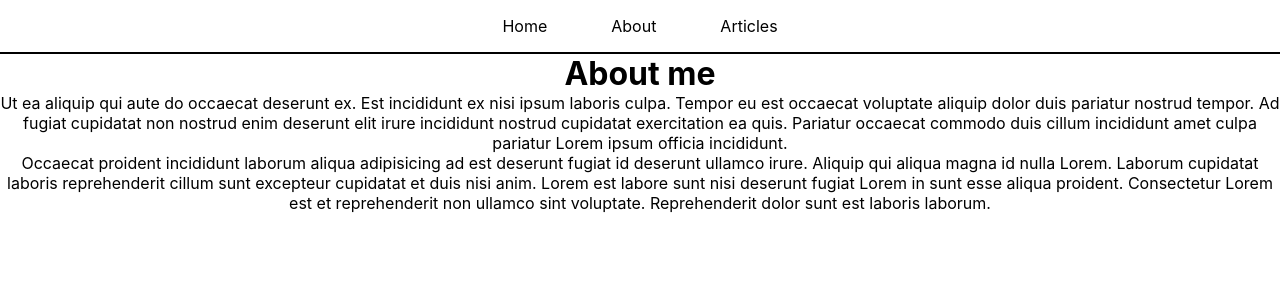
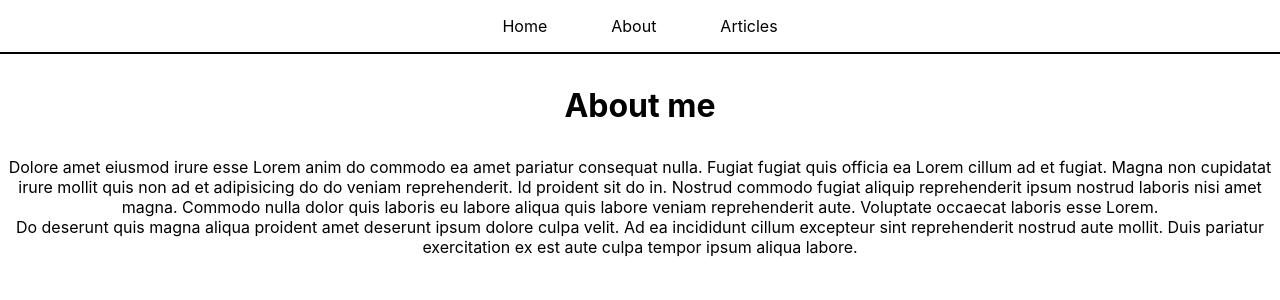
Before and after one commit to OAndris/React-Creating-and-Hosting-a-Full-Stack-Site, a React (Create React App) app in the folder frontend/: page /about in a window 1280 px wide. Shown: the top 300 px of the page. Built offline with nearby package versions, Linux system fonts and the light colour scheme.

Commit message:
Finish frontend (without much styling or refactoring)

```diff
--- a/frontend/src/App.js
+++ b/frontend/src/App.js
@@ -1,10 +1,11 @@
 import React from 'react';
-import { BrowserRouter as Router, Route } from 'react-router-dom';
+import { BrowserRouter as Router, Route, Switch } from 'react-router-dom';
 import './App.scss';
 import HomePage from './pages/HomePage';
 import AboutPage from './pages/AboutPage';
-import ArticlesList from './pages/ArticlesList';
+import ArticlesListPage from './pages/ArticlesListPage';
 import ArticlePage from './pages/ArticlePage';
+import NotFoundPage from './pages/NotFoundPage';
 import NavBar from './components/NavBar/NavBar';
 
 const App = () => (
@@ -12,10 +13,13 @@ const App = () => (
         <div className="App">
             <NavBar />
             <div id="page-body">
-                <Route exact path="/" component={HomePage} />
-                <Route path="/about" component={AboutPage} />
-                <Route path="/articles-list" component={ArticlesList} />
-                <Route path="/article" component={ArticlePage} />
+                <Switch>
+                    <Route exact path="/" component={HomePage} />
+                    <Route path="/about" component={AboutPage} />
+                    <Route path="/articles-list" component={ArticlesListPage} />
+                    <Route path="/article/:name" component={ArticlePage} />
+                    <Route component={NotFoundPage} />
+                </Switch>
             </div>
         </div>
     </Router>
--- a/frontend/src/App.scss
+++ b/frontend/src/App.scss
@@ -1,3 +1,7 @@
 .App {
     text-align: center;
 }
+
+h1 {
+    margin: 1em;
+}
--- /dev/null
+++ b/frontend/src/assets/article-content.js
@@ -0,0 +1,28 @@
+const articles = [
+    {
+        name: 'learn-react',
+        title: 'The Fastest Way to Learn React',
+        content: [
+            'Quis eiusmod est officia eu dolor eiusmod sit cillum. Exercitation non id irure sit pariatur in enim excepteur id. Sint esse nostrud cillum mollit aute ex nostrud aliquip et et et in eu.',
+            'Tempor qui dolor nostrud commodo veniam laboris ex duis dolor. Ullamco culpa nisi cupidatat esse est esse exercitation eiusmod eiusmod sint tempor veniam ad. Elit aliquip aute laborum pariatur exercitation adipisicing.',
+        ],
+    },
+    {
+        name: 'learn-node',
+        title: 'How to Build a Node Server in 10 Minutes',
+        content: [
+            'Ad eiusmod veniam non nisi non est. Deserunt Lorem nisi nostrud deserunt deserunt pariatur sit in reprehenderit reprehenderit elit quis incididunt quis. Veniam adipisicing aliquip proident quis proident enim qui fugiat qui anim ea deserunt duis. Proident est anim ad occaecat id laborum ad veniam magna reprehenderit est id officia. Duis mollit incididunt occaecat in incididunt aute aliquip. Culpa tempor quis laboris laboris laboris laboris Lorem id laborum eiusmod.',
+            'Aliqua ut ea amet magna proident incididunt sunt non sunt. Velit adipisicing aliquip voluptate laboris labore. Pariatur minim fugiat anim elit. Sit exercitation est velit irure voluptate et. Officia esse nisi dolore qui proident id consequat irure Lorem elit. Officia exercitation nulla in sit sint qui.',
+        ],
+    },
+    {
+        name: 'resumes',
+        title: 'My Thoughts on Resumes',
+        content: [
+            'Aliquip esse eu duis pariatur in ea ex nisi proident aute enim aute commodo. Lorem pariatur nostrud cupidatat dolore et nostrud nostrud proident incididunt aliquip eu. Aliqua irure in tempor anim eiusmod irure ad nulla pariatur eiusmod laborum velit ipsum amet. Irure laborum reprehenderit nisi nisi. Sit Lorem non exercitation elit est id consequat consectetur. Ad nulla officia labore incididunt commodo.',
+            'Sunt in occaecat et id id. Nostrud dolore nisi irure esse est tempor. Quis fugiat veniam aliquip dolore laboris amet quis aliqua elit ullamco. Non anim sint do aute. Consequat mollit in duis reprehenderit cupidatat eu laboris Lorem consectetur ipsum.',
+        ],
+    },
+];
+
+export default articles;
--- /dev/null
+++ b/frontend/src/components/ArticlesList/ArticlesList.js
@@ -0,0 +1,23 @@
+import React from 'react';
+import { Link } from 'react-router-dom';
+
+const ArticlesList = ({ articles }) => (
+    <>
+        {articles.map((article, key) => (
+            <Link
+                key={key}
+                to={`/article/${article.name}`}
+                style={{
+                    margin: '0.5em',
+                    textDecoration: 'none',
+                    color: 'black',
+                }}
+            >
+                <h3>{article.title}</h3>
+                <p>{article.content[0].substring(0, 150)}...</p>
+            </Link>
+        ))}
+    </>
+);
+
+export default ArticlesList;
--- a/frontend/src/pages/AboutPage.js
+++ b/frontend/src/pages/AboutPage.js
@@ -4,21 +4,20 @@ const AboutPage = () => (
     <>
         <h1>About me</h1>
         <p>
-            Ut ea aliquip qui aute do occaecat deserunt ex. Est incididunt ex
-            nisi ipsum laboris culpa. Tempor eu est occaecat voluptate aliquip
-            dolor duis pariatur nostrud tempor. Ad fugiat cupidatat non nostrud
-            enim deserunt elit irure incididunt nostrud cupidatat exercitation
-            ea quis. Pariatur occaecat commodo duis cillum incididunt amet culpa
-            pariatur Lorem ipsum officia incididunt.
+            Dolore amet eiusmod irure esse Lorem anim do commodo ea amet
+            pariatur consequat nulla. Fugiat fugiat quis officia ea Lorem cillum
+            ad et fugiat. Magna non cupidatat irure mollit quis non ad et
+            adipisicing do do veniam reprehenderit. Id proident sit do in.
+            Nostrud commodo fugiat aliquip reprehenderit ipsum nostrud laboris
+            nisi amet magna. Commodo nulla dolor quis laboris eu labore aliqua
+            quis labore veniam reprehenderit aute. Voluptate occaecat laboris
+            esse Lorem.
         </p>
         <p>
-            Occaecat proident incididunt laborum aliqua adipisicing ad est
-            deserunt fugiat id deserunt ullamco irure. Aliquip qui aliqua magna
-            id nulla Lorem. Laborum cupidatat laboris reprehenderit cillum sunt
-            excepteur cupidatat et duis nisi anim. Lorem est labore sunt nisi
-            deserunt fugiat Lorem in sunt esse aliqua proident. Consectetur
-            Lorem est et reprehenderit non ullamco sint voluptate. Reprehenderit
-            dolor sunt est laboris laborum.
+            Do deserunt quis magna aliqua proident amet deserunt ipsum dolore
+            culpa velit. Ad ea incididunt cillum excepteur sint reprehenderit
+            nostrud aute mollit. Duis pariatur exercitation ex est aute culpa
+            tempor ipsum aliqua labore.
         </p>
     </>
 );
--- a/frontend/src/pages/ArticlePage.js
+++ b/frontend/src/pages/ArticlePage.js
@@ -1,9 +1,36 @@
 import React from 'react';
+import articleContent from '../assets/article-content';
+import ArticlesList from '../components/ArticlesList/ArticlesList';
+import NotFoundPage from './NotFoundPage';
 
-const ArticlePage = () => (
-    <>
-        <h1>This is an article</h1>
-    </>
-);
+const ArticlePage = ({ match }) => {
+    const name = match.params.name;
+    const article = articleContent.find((article) => article.name === name);
+
+    if (!article) return <NotFoundPage />;
+
+    const otherArticles = articleContent.filter(
+        (article) => article.name !== name
+    );
+
+    return (
+        <>
+            <h1>{article.title}</h1>
+            {article.content.map((paragraph, key) => (
+                <p key={key}>{paragraph}</p>
+            ))}
+            <h2
+                style={{
+                    marginTop: '4em',
+                    borderTop: '1px solid black',
+                    paddingTop: '1em',
+                }}
+            >
+                Other Articles:
+            </h2>
+            <ArticlesList articles={otherArticles} />
+        </>
+    );
+};
 
 export default ArticlePage;
--- a/frontend/src/pages/ArticlesList.js
+++ /dev/null
@@ -1,9 +0,0 @@
-import React from 'react';
-
-const ArticlesList = () => (
-    <>
-        <h1>Articles</h1>
-    </>
-);
-
-export default ArticlesList;
--- /dev/null
+++ b/frontend/src/pages/ArticlesListPage.js
@@ -0,0 +1,12 @@
+import React from 'react';
+import articleContent from '../assets/article-content';
+import ArticlesList from '../components/ArticlesList/ArticlesList';
+
+const ArticlesListPage = () => (
+    <>
+        <h1>Articles</h1>
+        <ArticlesList articles={articleContent} />
+    </>
+);
+
+export default ArticlesListPage;
--- /dev/null
+++ b/frontend/src/pages/NotFoundPage.js
@@ -0,0 +1,5 @@
+import React from 'react';
+
+const NotFoundPage = () => <h1>404: Page Not Found</h1>;
+
+export default NotFoundPage;
```
